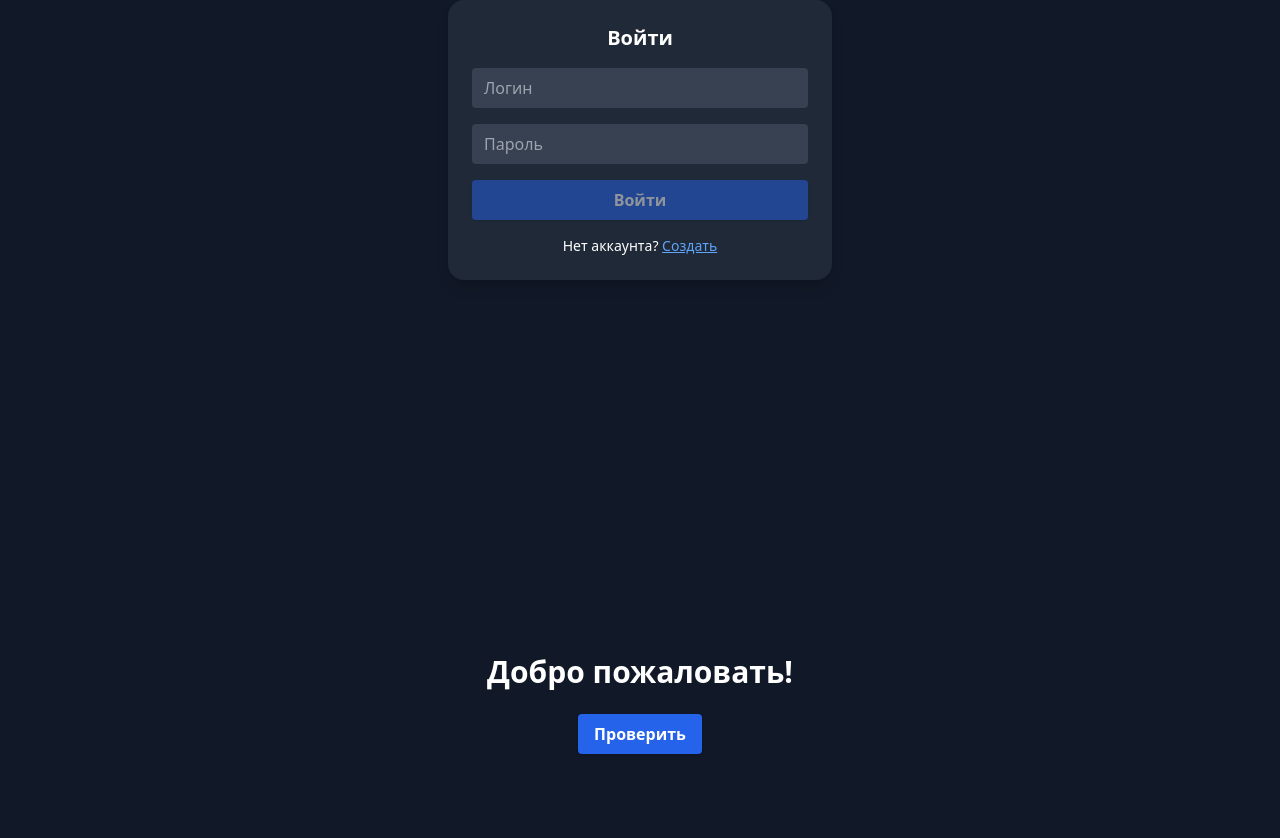
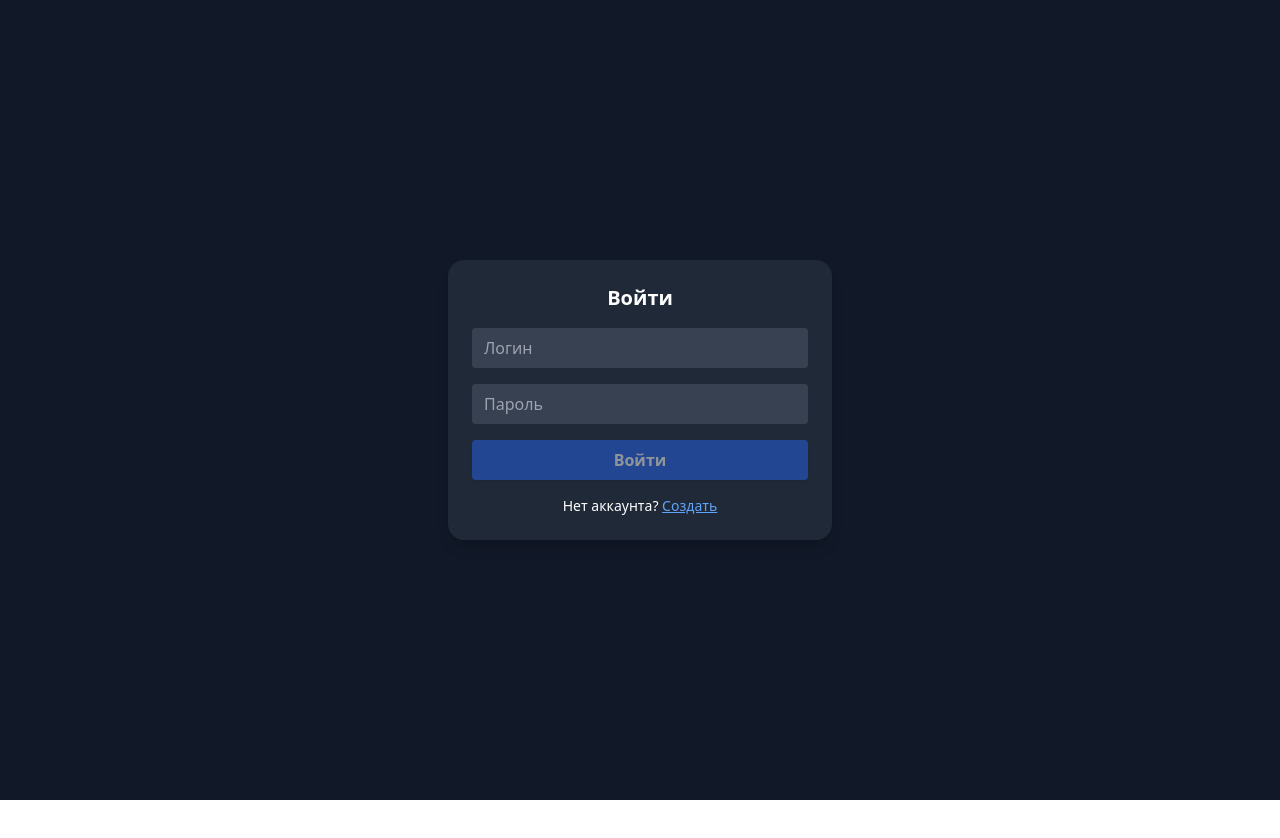
Before and after one commit to Dielectric-i/Pet_1, a React (Vite) app in the folder frontend/: page / in a window 1280 px wide. Shown: the top 838 px of the page. After the commit the page ends 800 px from the top, so only its background shows below. Built offline with nearby package versions, Linux system fonts and the light colour scheme; no server answers.

Commit message:
(front) clean up

```diff
--- a/frontend/src/App.tsx
+++ b/frontend/src/App.tsx
@@ -1,5 +1,4 @@
 import { AuthProvider, useAuth } from './AuthContext';
-import ButtonCheck from './ButtonCheck';
 import LoginForm from './LoginForm';
 
 // Компонент для приветствия и выхода пользователя
@@ -25,7 +24,6 @@ function Inner() {
     return (
       <div className="min-h-screen flex flex-col items-center justify-center bg-gray-900 text-white gap-6">
         <LoginForm />
-        <ButtonCheck />
       </div>
     );
   }
--- a/frontend/src/ButtonCheck.tsx
+++ /dev/null
@@ -1,42 +0,0 @@
-import { useState } from "react";
-
-export default function ButtonCheck() {
-
-  const [status, setStatus] = useState<string | null>(null);
-
-  const checkBackend = async () => {
-    try {
-      const res = await fetch('/check');
-
-      // Проверим что реально backend ответил
-      const contentType = res.headers.get('Content-Type') || '';
-      if (!res.ok || !contentType.includes('application/json')) {
-        throw new Error('Некорректный ответ от backend');
-      }
-
-      const data = await res.json();
-      if (data?.status) {
-        setStatus(`✅ ${data.status}`);
-      } else {
-        setStatus('⚠️ Некорректный ответ от backend');
-      }
-    } catch (err) {
-      setStatus('❌ Ошибка соединения с backend');
-    }
-  };
-
-  return (
-    <div className="min-h-screen bg-gray-900 text-white flex flex-col items-center justify-center px-4">
-      <h1 className="text-3xl font-bold mb-6">Добро пожаловать!</h1>
-      <button
-        onClick={checkBackend}
-        className="bg-blue-600 hover:bg-blue-700 text-white font-semibold py-2 px-4 rounded shadow"
-      >
-        Проверить
-      </button>
-      {status /* && (
-        <p className="mt-4 text-sm text-gray-300">{status}</p>
-      )*/}
-    </div>
-  );
-}
--- a/frontend/src/api.ts
+++ b/frontend/src/api.ts
@@ -1,12 +1,8 @@
-export const API_BASE = import.meta.env.VITE_API_BASE_URL ?? "";
-
 export async function request<T>(
   url: string,
   options: RequestInit = {}
 ): Promise<T> {
   const res = await fetch(url, {
-  // const res = await fetch(`${API_BASE}${url}`, {
-  // const res = await fetch(`http://localhost:5000${url}`, {
     ...options,
     headers: {
       "Content-Type": "application/json",
--- a/frontend/src/store.tsx
+++ /dev/null
@@ -1,20 +0,0 @@
-import React, { createContext, useReducer, useContext, ReactNode } from 'react';
-
-type State = { count: number };
-type Action = { type: 'inc' | 'dec' };
-
-function reducer(state: State, action: Action): State {
-  return action.type === 'inc' ? { count: state.count + 1 } : { count: state.count - 1 };
-}
-
-const Ctx = createContext<[State, React.Dispatch<Action>] | undefined>(undefined);
-
-export const Store = ({ children }: { children: ReactNode }) => (
-  <Ctx.Provider value={useReducer(reducer, { count: 0 })}>{children}</Ctx.Provider>
-);
-
-export const useStore = () => {
-  const ctx = useContext(Ctx);
-  if (!ctx) throw new Error('useStore must be inside <Store>');
-  return ctx;
-};
--- a/frontend/vite.config.ts
+++ b/frontend/vite.config.ts
@@ -7,15 +7,10 @@ export default defineConfig(({ mode }) => {
 
   return {
     plugins: [react()],
-    // define: {
-    //   // пробрасываем базовый URL API в рантайм (для fetch'ей и т.д.)
-    //   __API__: JSON.stringify(env.VITE_API_BASE_URL || 'http://localhost:5000')
-    // },
     server: {
       port: 5173,
       proxy: {
         '/auth': 'http://localhost:5000',
-        '/check': 'http://localhost:5000',
       }
     },
     build: {
```
Also changed, not shown: frontend/tailwind.config.js (+0 -10 lines), frontend/tsconfig.json (deleted, +0 -17 lines), frontend/vite-env.d.ts (deleted, +0 -7 lines).
